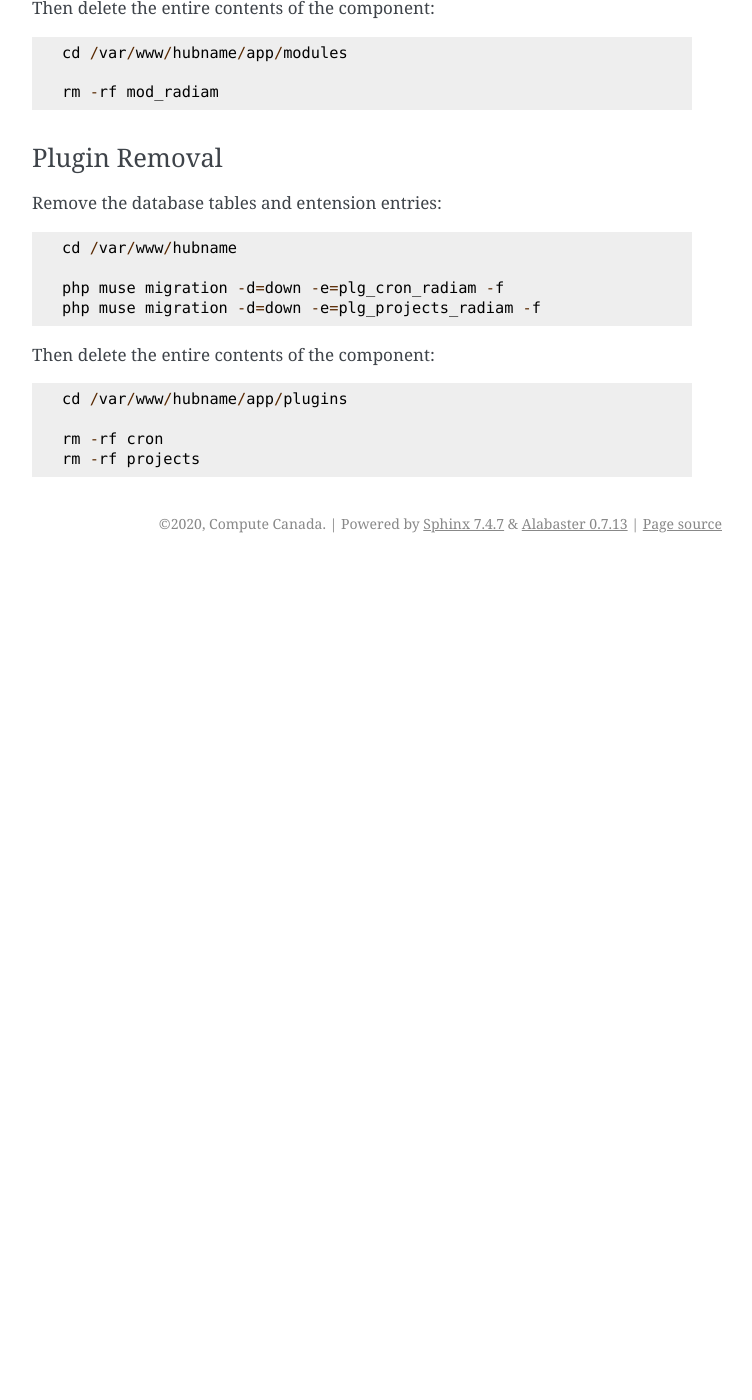
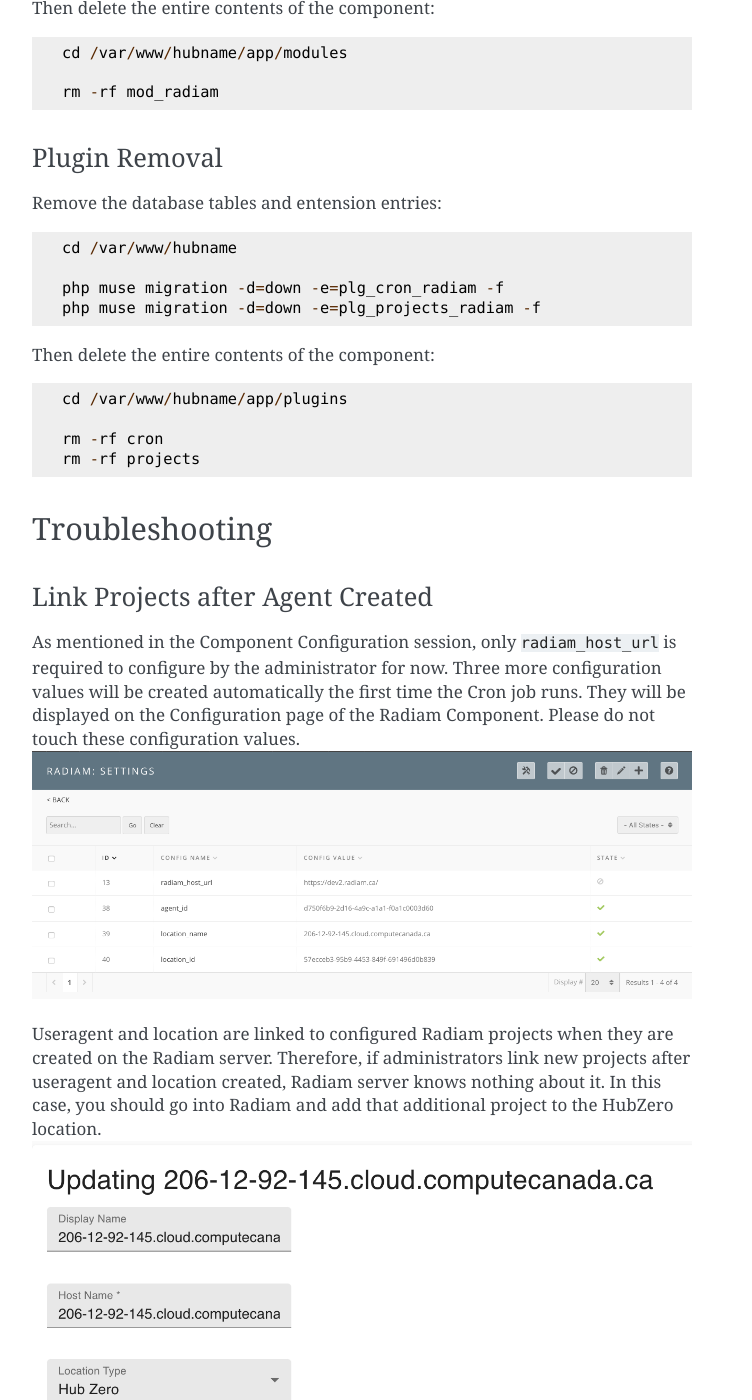
Before and after one commit to usask-rc/radiam, a Sphinx documentation site: the page built from docs/hubzero.md, in a window 1280 px wide and 1400 px high, scrolled down 9747 px. Shown: the whole window, without its empty margins (388-1140 px from the left). Built offline with Sphinx 7.4.7, drawn with Linux system fonts in a browser that asks for light colours; before the commit the page ends 10310 px from its top, so only the background shows below that; some of the changed text lies outside the part shown.

Commit message:
add troubleshooting session for hubzero doc

````diff
--- a/docs/hubzero.md
+++ b/docs/hubzero.md
@@ -182,3 +182,14 @@ cd /var/www/hubname/app/plugins
 rm -rf cron
 rm -rf projects
 ```
+
+## Troubleshooting
+### Link Projects after Agent Created
+As mentioned in the Component Configuration session, only `radiam_host_url` is required to configure by the administrator for now. Three more configuration values will be created automatically the first time the Cron job runs. They will be displayed on the Configuration page of the Radiam Component. Please do not touch these configuration values.
+![Radiam Component Configuration](hubzero_images/hubzero-admin-component-radiam-configs.png)
+
+Useragent and location are linked to configured Radiam projects when they are created on the Radiam server. Therefore, if administrators link new projects after useragent and location created, Radiam server knows nothing about it. In this case, you should go into Radiam and add that additional project to the HubZero location.
+![Update Location on Radiam](hubzero_images/radiam-add-locationproject.png)
+
+### Existed Files Not Indexed after Linking to Radiam Project
+Go to the Radiam Component page, delete the linking of that project and add it again.
````
Also changed, not shown: docs/hubzero_images/hubzero-admin-component-radiam-configs.png (added), docs/hubzero_images/radiam-add-locationproject.png (added).
